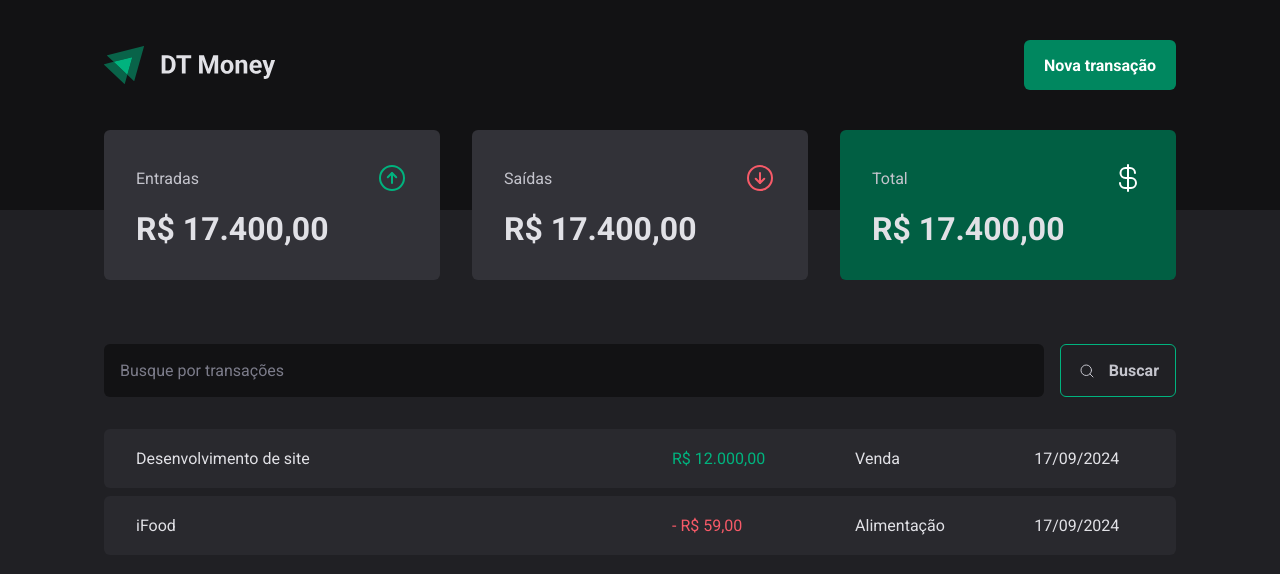
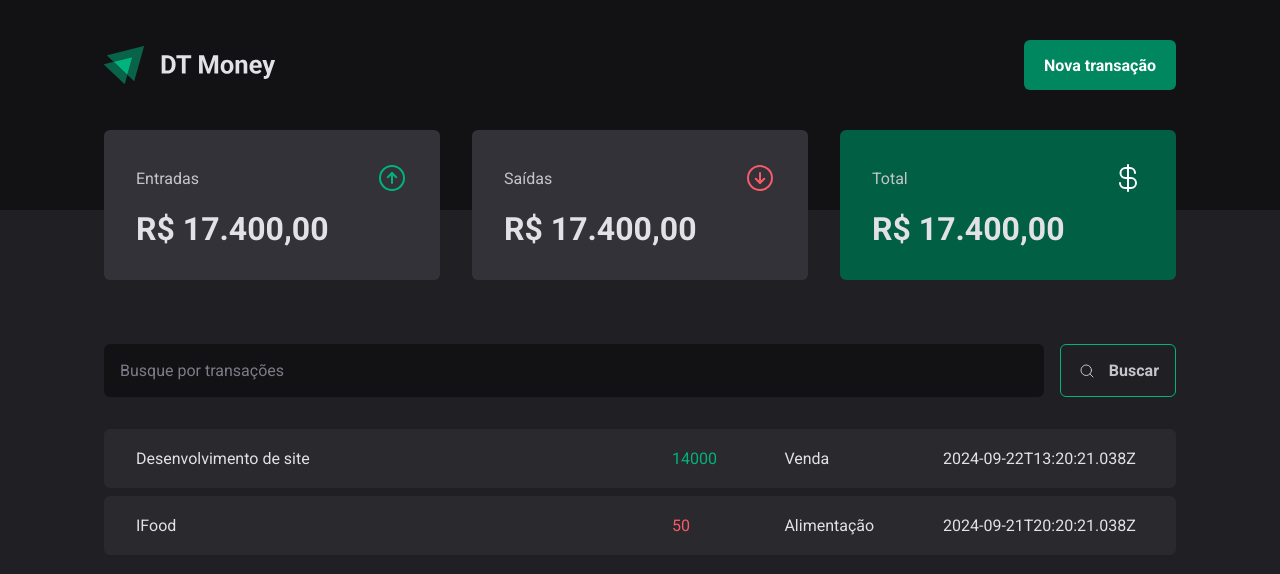
Before and after one commit to ledoctah/dt.money, a React (Vite) app: page / in a window 1280 px wide. Shown: the top 574 px of the page. Built offline with nearby package versions, Linux system fonts and the light colour scheme; data requests are answered from the project's data file.

Commit message:
feat: add function to fetch transactions from api

```diff
--- a/src/pages/Transactions/index.tsx
+++ b/src/pages/Transactions/index.tsx
@@ -1,3 +1,4 @@
+import { useEffect, useState } from 'react';
 import { Header } from '../../components/Header';
 import { Summary } from '../../components/Summary';
 import { SearchForm } from './components/SearchForm';
@@ -8,7 +9,30 @@ import {
   TransactionsTable,
 } from './style';
 
+interface Transaction {
+  id: number;
+  description: string;
+  type: 'income' | 'outcome';
+  price: number;
+  category: string;
+  createdAt: string;
+}
+
 export function Transactions() {
+  const [transactions, setTransactions] = useState<Transaction[]>([]);
+
+  useEffect(() => {
+    async function loadTransactions() {
+      const response = await fetch('http://localhost:3000/transactions');
+
+      const data = await response.json();
+
+      setTransactions(data);
+    }
+
+    loadTransactions();
+  }, []);
+
   return (
     <div>
       <Header />
@@ -19,23 +43,18 @@ export function Transactions() {
 
         <TransactionsTable>
           <tbody>
-            <tr>
-              <td width="50%">Desenvolvimento de site</td>
-              <td>
-                <PriceHighlight variant="income">R$ 12.000,00</PriceHighlight>
-              </td>
-              <td>Venda</td>
-              <td>17/09/2024</td>
-            </tr>
-
-            <tr>
-              <td width="50%">iFood</td>
-              <td>
-                <PriceHighlight variant="outcome">- R$ 59,00</PriceHighlight>
-              </td>
-              <td>Alimentação</td>
-              <td>17/09/2024</td>
-            </tr>
+            {transactions.map(transaction => (
+              <tr key={transaction.id}>
+                <td width="50%">{transaction.description}</td>
+                <td>
+                  <PriceHighlight variant={transaction.type}>
+                    {transaction.price}
+                  </PriceHighlight>
+                </td>
+                <td>{transaction.category}</td>
+                <td>{transaction.createdAt}</td>
+              </tr>
+            ))}
           </tbody>
         </TransactionsTable>
       </TransactionsContainer>
```
